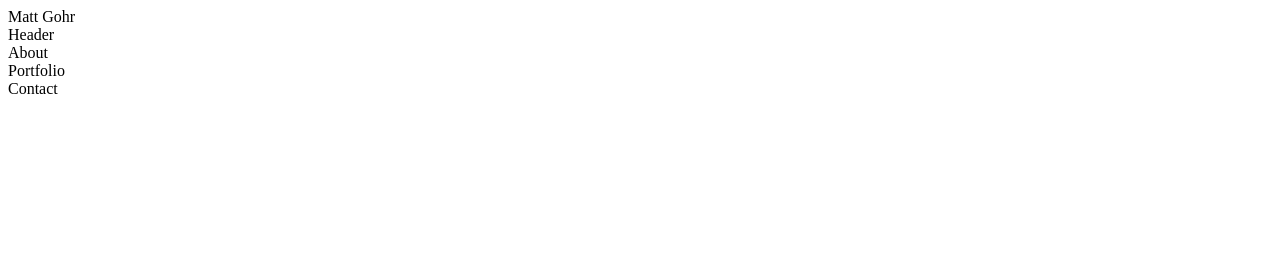
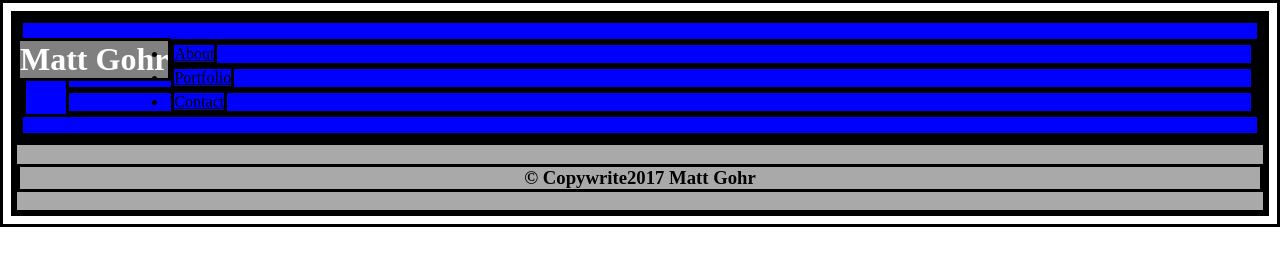
Before and after one commit to MattGohr/Basic-Portfolio, a plain HTML site: page Basic-Portfolio/index.html in a window 1280 px wide. Drawn offline with Linux system fonts and the light colour scheme.

Commit message:
adding css and more html

```diff
--- a/Basic-Portfolio/assets/css/style.css
+++ b/Basic-Portfolio/assets/css/style.css
@@ -0,0 +1,34 @@
+* {
+  border-style: solid;
+  border-color: black;
+  color: black;
+}
+
+div.container {
+  width: 100%;
+  border: 2px;
+}
+
+header {
+  background-color: blue;
+}
+
+footer {
+  background: darkgrey;
+  text-align: center;
+}
+
+h1 {
+  float: left;
+  color: white;
+  background-color: grey;
+
+ul.li {
+  list-style-type: none;
+  padding: 0;
+  list-style-position: outside;
+  color: pink;
+  position: relative;
+}
+
+}
--- a/Basic-Portfolio/index.html
+++ b/Basic-Portfolio/index.html
@@ -10,25 +10,26 @@
 
 <body>
 
-  <div class="header">
+  <div class="container">
     <header>
-      <div class="header-text" id="header-name">
-        Matt Gohr
-      </div>
-        Header
+      <h1>Matt Gohr</h1>
+
       <div class="nav">
-        <nav id="about">
-          About
-        </nav>
-        <nav id="portfolio">
-          Portfolio
-        </nav>
-        <nav id="contact">
-          Contact
+        <nav>
+          <ul>
+            <li><a href="#">About</a></li>
+            <li><a href="#">Portfolio</a></li>
+            <li><a href="#">Contact</a></li>
+          </ul>
         </nav>
       </div>
 
     </header>
+
+    <footer>
+      <h3>&copy; Copywrite2017 Matt Gohr</h3>
+    </footer>
+
   </div>
 
 
```
